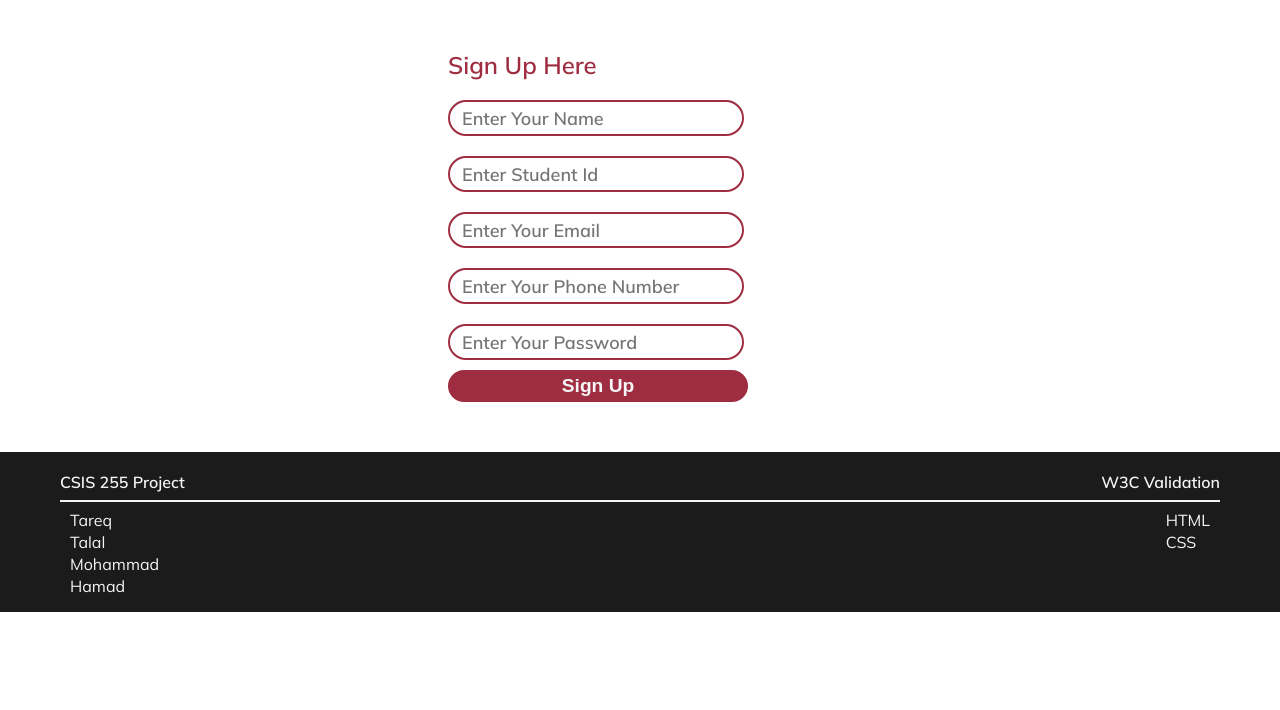
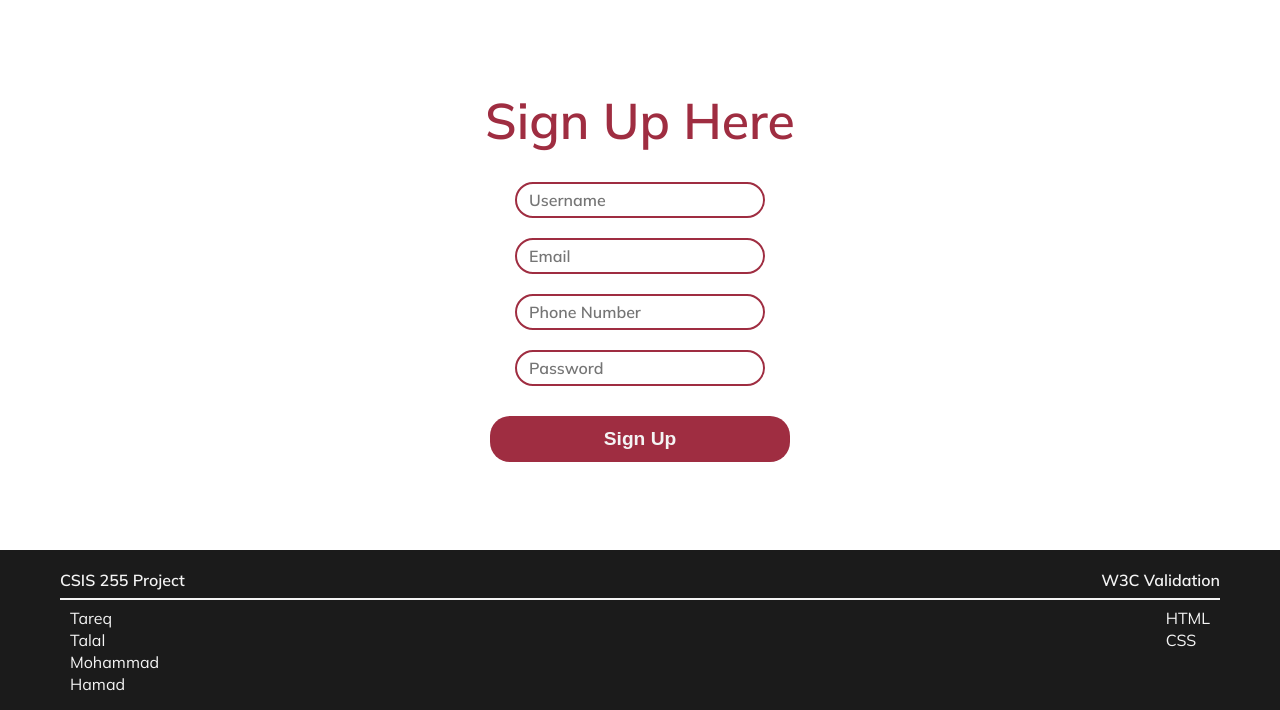
Before and after one commit to delltalal/AUK-Exchange, a PHP site: page /signup.html in a window 1280 px wide. Shown: the part 110-820 px from the top of the page. Before the commit the page ends 722 px from the top, so only its background shows below. Run offline with PHP 8.4, Linux system fonts and the light colour scheme; some libraries are stand-ins or nearby versions.

Commit message:
Edited Login and Signup page

```diff
--- a/signup.html
+++ b/signup.html
@@ -1,9 +1,9 @@
 <!DOCTYPE html>
 <html lang="en">
   <head>
-      <meta charset="UTF-8">
-    <meta http-equiv="X-UA-Compatible" content="IE=edge">
-    <meta name="viewport" content="width=device-width, initial-scale=1.0">
+    <meta charset="UTF-8" />
+    <meta http-equiv="X-UA-Compatible" content="IE=edge" />
+    <meta name="viewport" content="width=device-width, initial-scale=1.0" />
     <script
       src="https://kit.fontawesome.com/94d3d9c85c.js"
       crossorigin="anonymous"
@@ -29,7 +29,9 @@
             </form>
           </li>
           <li class="top-nav_item2"><a href="login.html">Log In</a></li>
-          <li class="top-nav_item3"><a class="highlight-yellow" href="signup.html">Sign Up</a></li>
+          <li class="top-nav_item3">
+            <a class="highlight-yellow" href="signup.html">Sign Up</a>
+          </li>
         </ul>
       </div>
     </nav>
@@ -44,52 +46,44 @@
         </ul>
       </div>
     </nav>
-      <section class="singupForm" id="singupFormSection">
-        <h2 id="singupFormHeading">Sign Up Here</h2>
-        <form id="singupForm" accept="homepage.html" method="POST">
+    <section class="signupFormContainer container">
+      <h2 class="FormHeading">Sign Up Here</h2>
+      <form class= "signupForm" id="signupForm" accept="homepage.html" method="POST">
         <input
           type="text"
           name="name"
-                    id="singupName"
-                    placeholder="Enter Your Name"
-                    required
-              />
-            <input
-                    type="text"
-                    name="studentId"
-                    id="singupstdId"
-                    placeholder="Enter Student Id"
+          class="signupbox"
+          id="signupName"
+          placeholder="Username"
           required
         />
         <input
           type="email"
           name="email"
-                    id="singupEmail"
-                    placeholder="Enter Your Email"
+          class="signupbox"
+          id="signupEmail"
+          placeholder="Email"
           required
         />
         <input
           type="number"
           name="phoneNumber"
-                    id="singupphoneNumber"
-                    placeholder="Enter Your Phone Number"
+          class="signupbox"
+          id="signupphoneNumber"
+          placeholder="Phone Number"
           required
         />
         <input
           type="password"
           name="password"
-                    id="singupPassword"
-                    placeholder="Enter Your Password"
+          class="signupbox"
+          id="signupPassword"
+          placeholder="Password"
           required
         />
-              <input type="submit" id="btnsignup" value="Sign Up" />
+        <input type="submit" class="submitbtn" value="Sign Up" />
       </form>
     </section>
-
-
-
-
-
 
     <footer class="footer">
       <div class="footer-content container">
--- a/style.css
+++ b/style.css
@@ -22,18 +22,35 @@ a {
   max-width: 1200px;
   padding: 0 20px;
   margin: auto;
-
 }
 .highlight-dark-yellow {
-    color: #D69622 !important;
+  color: #d69622 !important;
 }
 .highlight-yellow {
-    color: #FFB52E !important;
+  color: #ffb52e !important;
+}
+
+.submitbtn {
+  color: #f4f4f4;
+  background-color: #9f2d41;
+  font-weight: bold;
+  border-radius: 20px;
+  width: 300px;
+  font-size: 1.2rem;
+  border: none;
+  cursor: pointer;
+  height: 46px;
+  margin-top: 20px;
+}
+.submitbtn:hover {
+  color: #7e2a39;
+
+  background-color: #d69622;
 }
 
 /* Top Navigation Bar */
 .top-nav {
-    background-color: #F4F4F4;
+  background-color: #f4f4f4;
 }
 .top-nav_content {
   display: flex;
@@ -232,144 +247,64 @@ a {
 }
 
 .main-content_title_header {
-    background-color:#F4F4F4;
-    color: #9F2D41;
+  background-color: #f4f4f4;
+  color: #9f2d41;
   padding: 0 10px;
   z-index: 1;
-
 }
 
 .main-content_title_line {
   position: absolute;
-    top:50%;
+  top: 50%;
   margin: auto;
-    width:100%;
+  width: 100%;
   height: 2px;
-    background-color: #9F2D41;
+  background-color: #9f2d41;
 }
 
-/* Login Page */
 
-#loginEmail, #loginPassword,#loginstdId {
-    border: 2px solid #9F2D41;
+/*  Login & Signup Page */
+
+.signupbox, .loginbox {
+  font-family: Mulish;
   font-weight: bold;
-    font-size: 18px;
+  font-size: 16px;
+  border: 2px solid #9f2d41;
+  width: 250px;
   padding-left: 12px;
   margin-right: 4px;
   outline: none;
-    font-family: Mulish;
   border-radius: 20px;
   height: 36px;
-    margin-top: 20px;
+  margin: 10px;
+
 }
 
-#loginFormSection{
-    margin-top: 50px;
-    margin-left: 35%;
+.signupbox:focus, .loginbox:focus {
+  border: 2px solid #d69622;
+
 }
 
-
-#loginForm{
+.signupFormContainer, .loginFormContainer {
     display: flex;
     flex-direction: column;
-    width: 300px;
-}
-#loginFormHeading{
-    color: #9F2D41;
-}
-#btnLogin{
-    background-color: #9F2D41;
-    padding: 5px;
-    font-weight: bold;
-    border-radius: 20px;
-    width: 300px;
-    font-size: 1.2rem;
-    margin-top: 10px;
-    /*margin-left: 5px;*/
-    text-align: center;
-    border: none;
-    cursor: pointer;
-}
-#btnLogin:hover {
-    color:#D69622;
-}
-#btnLogin{
-    color: #F4F4F4;
+    justify-content: center;
+    align-items: center;
+    height: 550px;
 }
 
-#btnLogin:hover {
-    color: #FFB52E;
-}
-.footer{
-    position: absolute;
-    bottom: 0px;
-    width: 100%;
-}
-
-
-/* Signup Page */
-
-#singupEmail, #singupPassword,#singupstdId,#singupName, #singupphoneNumber {
-    border: 2px solid #9F2D41;
-    font-weight: bold;
-    font-size: 18px;
-    padding-left: 12px;
-    margin-right: 4px;
-    outline: none;
-    font-family: Mulish;
-    border-radius: 20px;
-    height: 36px;
-    margin-top: 20px;
-}
-
-#singupFormSection{
-    margin-top: 50px;
-    margin-left: 35%;
-}
-
-
-#singupForm{
+.signupForm, .loginForm {
   display: flex;
   flex-direction: column;
-    width: 300px;
+  justify-content: center;
+  align-items: center;
 }
-#singupFormHeading{
-    color: #9F2D41;
+.FormHeading {
+  color: #9f2d41;
+  font-weight: bold;
+ font-size: 50px;
+ margin-bottom: 20px;
 }
-#btnsignup{
-    background-color: #9F2D41;
-    padding: 5px;
-    font-weight: bold;
-    border-radius: 20px;
-    width: 300px;
-    font-size: 1.2rem;
-    margin-top: 10px;
-    /*margin-left: 5px;*/
-    text-align: center;
-    border: none;
-    cursor: pointer;
-}
-#btnsignup:hover {
-    color:#D69622;
-}
-#btnsignup{
-    color: #F4F4F4;
-}
-
-#btnsignup:hover {
-    color: #FFB52E;
-}
-.footer{
-    margin-top: 50px;
-    position: relative;
-    bottom: 0px;
-    width: 100%;
-}
-
-
-
-
-
 
 /* Textbooks Page */
 
```
Also changed, not shown: other parts of style.css (+27 -29 lines), login.html (+8 -15 lines). Lines whose indentation alone changed are shown as unchanged.
